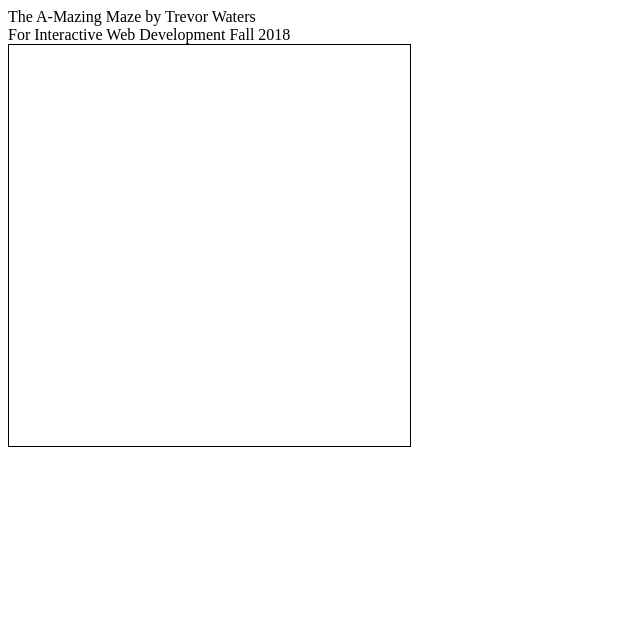
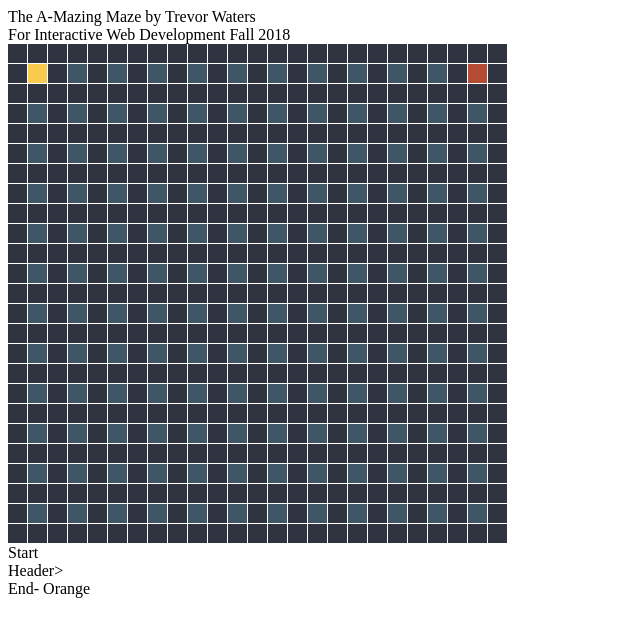
Before and after one commit to TinStarfish/MazeGenerator, a plain HTML site: page index.html in a window 1280 px wide. Shown: the whole page, without its empty margins (0-640 px from the left). Drawn offline with Linux system fonts and the light colour scheme.

Commit message:
New Changes
In class on Friday

```diff
--- a/index.html
+++ b/index.html
@@ -8,10 +8,10 @@
     <body>
     <Header>The A-Mazing Maze by Trevor Waters</Header>
     <Header>For Interactive Web Development Fall 2018</Header>
-    <canvas id = "myCanvas" width = 401 height = 401 style="border:1px solid #000;"></canvas>
-    <script src = "../Scripts/script.js"></script>
-
-
+    <canvas id = "myCanvas" width = 401 height = 401></canvas>
+    <script src = "script.js"></script>
+        <Header style="color:'rgb(248,202,77)'">Start</Header>Header>
+    <Header>End- Orange</Header>
 
     </body>
 
--- a/script.js
+++ b/script.js
@@ -5,9 +5,18 @@ var canvas;
 var ctx;
 var grid;
 
-var MAZE_WIDTH = 400;
-var MAZE_HEIGHT = 400;
+var MAZE_WIDTH = 500;
+var MAZE_HEIGHT = 500;
 var BLOCK_SIZE = 20;
+
+var WALL_COLOR = 'rgb(47,52,64)';
+var PATH_COLOR = 'rgb(63,86,102)';
+var START_COLOR = 'rgb(248,202,77)';
+var END_COLOR = 'rgb(181,74,53)';
+var FOLLOW_COLOR = 'rgb(245,229,192)';
+
+var StartPoint;
+var EndPoint;
 
 
 function Main () {
@@ -27,9 +36,9 @@ function DrawCanvas() {
 
 }
 
-function DrawSquare(x,y) {
-    ctx.fillStyle = 'rgb(255,0,255)';
-    ctx.fillRect (x,y,BLOCK_SIZE,BLOCK_SIZE);
+function DrawSquare(x,y, color) {
+    ctx.fillStyle = color;
+    ctx.fillRect (x,y,BLOCK_SIZE-1,BLOCK_SIZE-1);
 
 
 
@@ -38,6 +47,7 @@ function DrawSquare(x,y) {
 }
 
 function DrawMaze() {
+    //CREATE BASE FOR MASE
     for (var i = 0; i < MAZE_WIDTH; i++) {
         grid[i] = [];
         for (var j = 0; j < MAZE_HEIGHT; j++) {
@@ -46,11 +56,33 @@ function DrawMaze() {
         }
 
     }
+
+    //CREATE START AND END POINTS RANDOMLY
+    SetNodes();
+    DrawStartAndEndPoints();
+
     for(var y = 0; y<MAZE_HEIGHT;y++) {
         for(var x=0; x<MAZE_WIDTH;x++) {
+    //DRAW WALLS
             if(grid[x][y] == 1) {
-                DrawSquare(x*BLOCK_SIZE,y*BLOCK_SIZE);
+                DrawSquare(x*BLOCK_SIZE,y*BLOCK_SIZE, WALL_COLOR);
             }
+    //DRAW PATH
+            if(grid[x][y] == 0) {
+                DrawSquare(x*BLOCK_SIZE,y*BLOCK_SIZE, PATH_COLOR);
+
+            }
+    //DRAW START
+            if(grid[x][y] == 2) {
+                DrawSquare(x*BLOCK_SIZE,y*BLOCK_SIZE, START_COLOR);
+
+            }
+    //DRAW END
+            if(grid[x][y] == 3) {
+                DrawSquare(x*BLOCK_SIZE,y*BLOCK_SIZE, END_COLOR);
+
+            }
+
 
         }
 
@@ -59,4 +91,70 @@ function DrawMaze() {
 
 }
 
+function SetNodes() {
+    for(var y = 0; y<MAZE_HEIGHT-2;y++) {
+        for(var x=0; x<MAZE_WIDTH-2;x++) {
+            if(x%2!=0 && y%2!=0) {
+                grid[x][y] = 0;
+
+
+            }
+
+        }
+
+    }
+
+}
+
+function DrawStartAndEndPoints() {
+    var randSide = Math.floor(Math.random()*4);
+    var boolean = true;
+    var randX;
+    var randY;
+
+    while(boolean) {
+
+        randX = Math.floor(Math.random()*23);
+        randY = Math.floor(Math.random()*23);
+
+        if(randX%2==0 || randY%2==0) {
+            boolean = true;
+
+        } else {
+
+            boolean = false;
+        }
+
+
+    }
+
+
+
+
+    if(randSide==0) {
+        grid[1][randY] = 2;
+        grid[23][randY] = 3;
+
+    }
+    if(randSide==1) {
+        grid[randX][1] = 2;
+        grid[randX][23] = 3;
+
+    }
+    if(randSide==2) {
+        grid[randX][1] = 2;
+        grid[randX][23] = 3;
+
+    }
+    if(randSide==3) {
+        grid[randX][1] = 2;
+        grid[randX][23] = 3;
+
+    }
+
+
+
+
+}
+
 Main();
```
